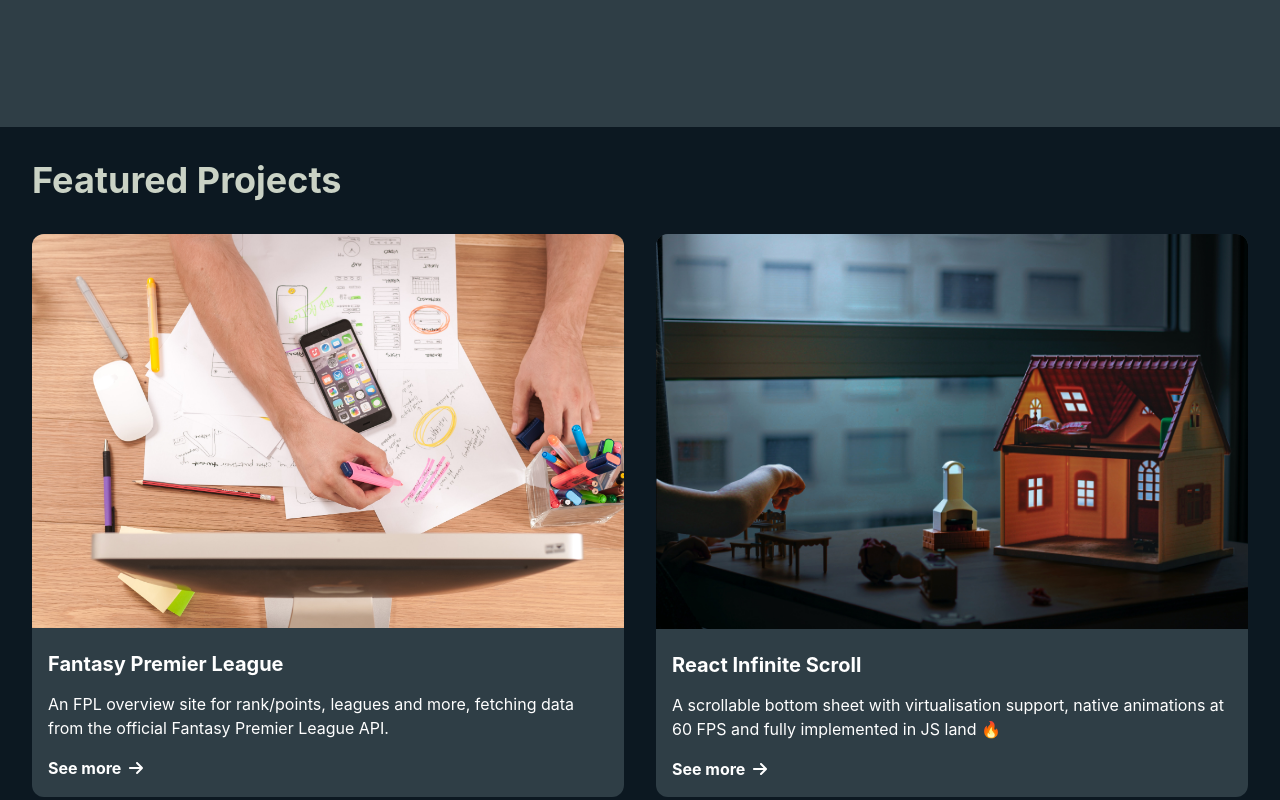
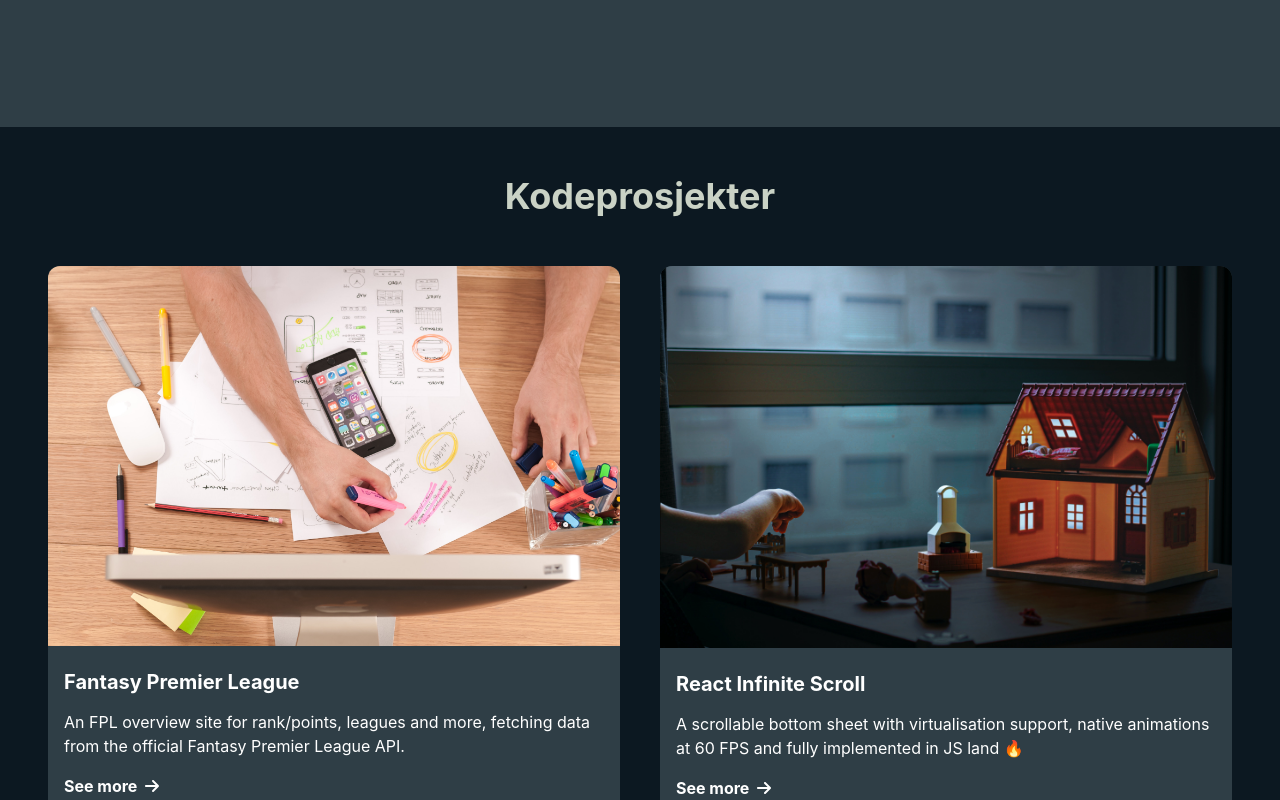
Before and after one commit to PetterTSaatvedt/portfolio, a React (Create React App) app: page / in a window 1280 px wide. Shown: the part 3120-3920 px from the top of the page. Built offline with nearby package versions, Linux system fonts and the light colour scheme.

Commit message:
Fixed grid responsiveness in projects section

```diff
--- a/src/components/ProjectsSection.js
+++ b/src/components/ProjectsSection.js
@@ -1,6 +1,6 @@
 import React from "react";
 import FullScreenSection from "./FullScreenSection";
-import { Box, Heading } from "@chakra-ui/react";
+import { Box, Heading, SimpleGrid } from "@chakra-ui/react";
 import Card from "./Card";
 
 const projects = [
@@ -35,19 +35,14 @@
     <FullScreenSection
       backgroundColor="#0c1821"
       isDarkBackground
-      p={8}
-      alignItems="flex-start"
-      spacing={8}
+      p={{base: 4, md: 12}}
+      spacing={12}
       id="projects-section"
     >
       <Heading as="h1" color="#cad2c5">
-        Featured Projects
+        Kodeprosjekter
       </Heading>
-      <Box
-        display="grid"
-        gridTemplateColumns="repeat(2,minmax(0,1fr))"
-        gridGap={8}
-      >
+      <SimpleGrid columns={{base: 1, md: 2}} gap="40px">
         {projects.map((project) => (
           <Card
             key={project.title}
@@ -56,7 +51,7 @@
             imageSrc={project.getImageSrc()}
           />
         ))}
-      </Box>
+      </SimpleGrid>
     </FullScreenSection>
   );
 };
```
